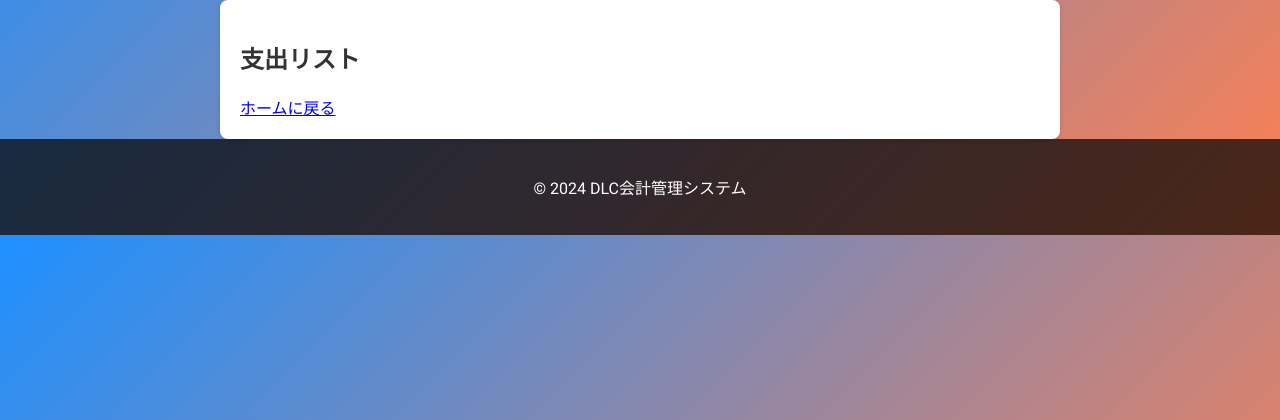
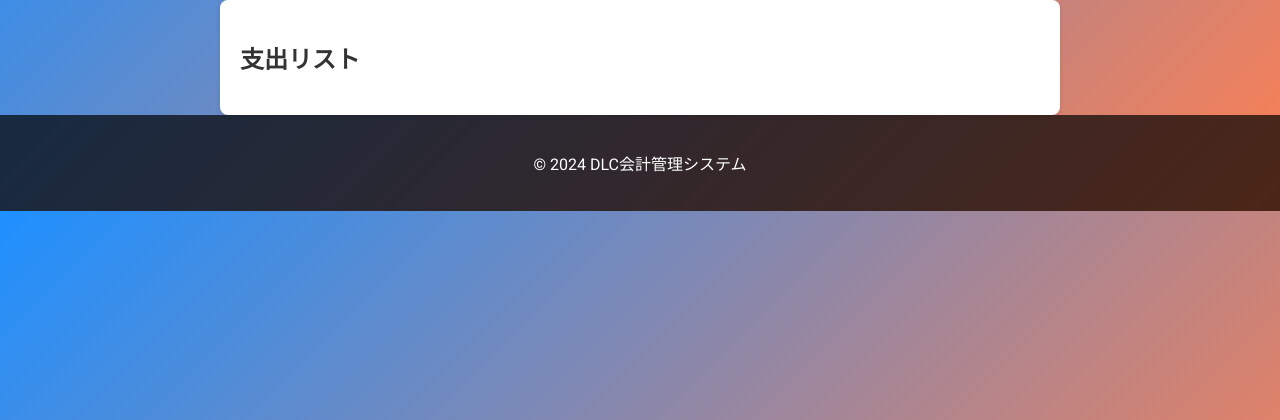
Before and after one commit to Shiki-dance/accounting-management, a Django app: template accounting/templates/accounting/category_expense_list.html in a window 1280 px wide. Shown: the part 246-666 px from the top of the page. Run offline with Django 3.2, Linux system fonts and the light colour scheme; the template is opened without the code that fills it, so the values that code supplies are empty.

Commit message:
grafic changes

```diff
--- a/accounting/templates/accounting/category_expense_list.html
+++ b/accounting/templates/accounting/category_expense_list.html
@@ -17,7 +17,5 @@
         </li>
         {% endfor %}
     </ul>
-    <!-- ホームに戻るリンク -->
-    <a href="{% url 'index' %}">ホームに戻る</a>
 </div>
 {% endblock %}
```
